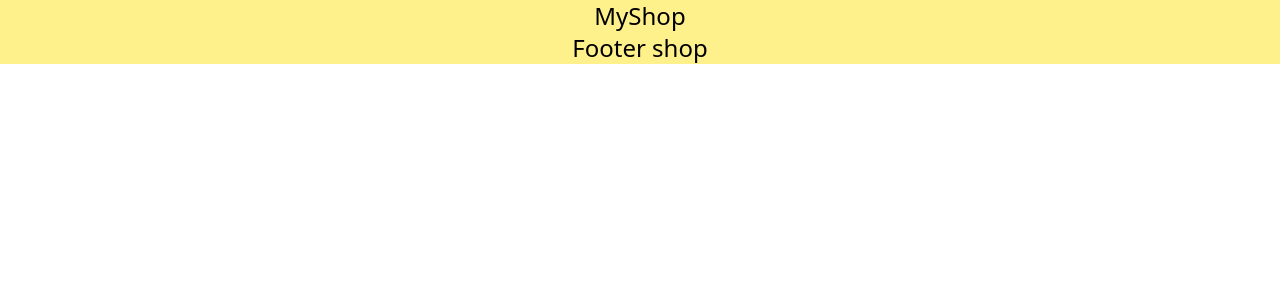
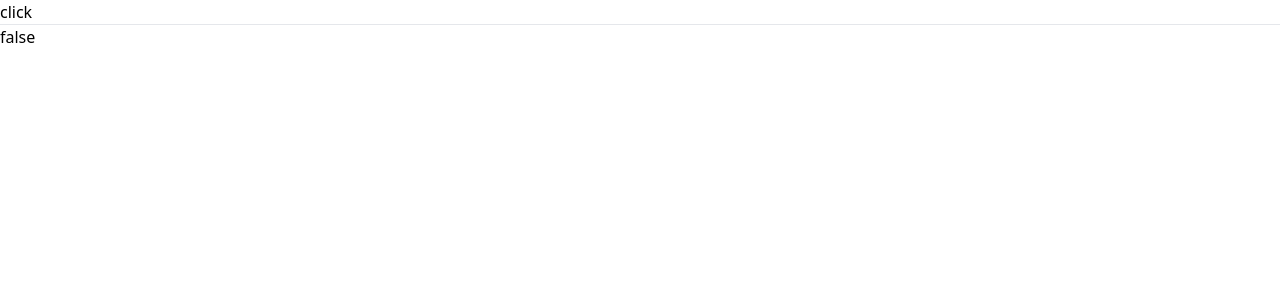
Before and after one commit to mohammadjalizi/shping, a React (Create React App) app: page / in a window 1280 px wide. Shown: the top 300 px of the page. Built offline with nearby package versions, Linux system fonts and the light colour scheme.

Commit message:
Added project

```diff
--- a/src/App.js
+++ b/src/App.js
@@ -1,12 +1,13 @@
 import React from 'react'
+import Buuton from './compennet/Buuton'
 
-import All from './compennet/sokan/All'
 function App() {
   return (
-    <div>
+<>
 
-<All/>
-    </div>
+<Buuton/>
+
+</>
   )
 }
 
--- /dev/null
+++ b/src/compennet/Buuton.jsx
@@ -0,0 +1,17 @@
+import React, { useState } from 'react'
+
+function Buuton() {
+    const[show,setshow]=useState(false)
+  return (
+    <div>
+
+
+<button onClick={()=>setshow(!show)}>click</button>
+
+<hr/>
+{ show? "tru" :"false"  }
+    </div>
+  )
+}
+
+export default Buuton
--- /dev/null
+++ b/src/muting/Hide.jsx
@@ -0,0 +1,9 @@
+import React from 'react'
+
+function Hide() {
+  return (
+    <div>Hide show</div>
+  )
+}
+
+export default Hide
--- /dev/null
+++ b/src/muting/Show.jsx
@@ -0,0 +1,9 @@
+import React from 'react'
+
+function Show() {
+  return (
+    <div>Show oknice</div>
+  )
+}
+
+export default Show
```
